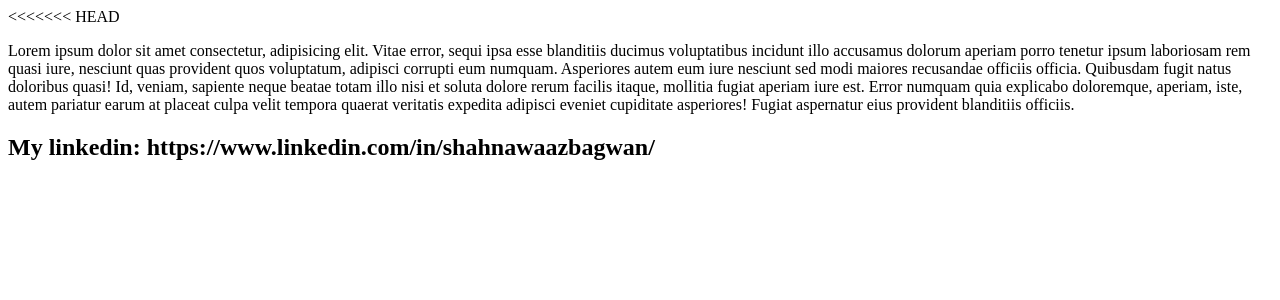
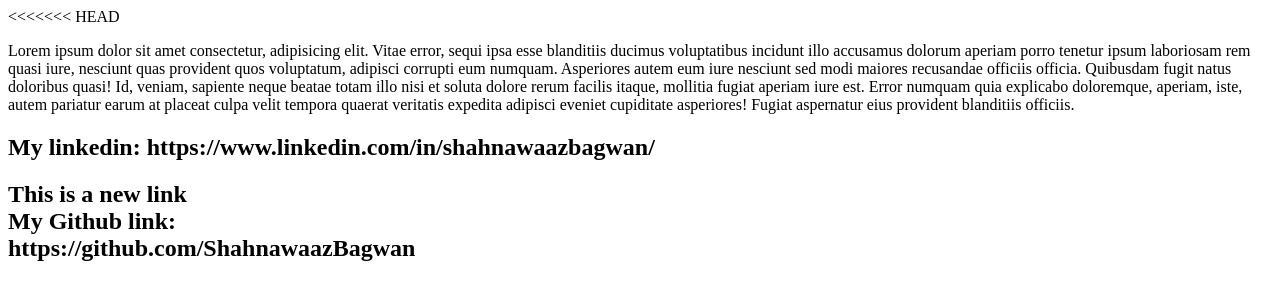
Before and after one commit to ShahnawaazBagwan/LocalRepo-git, a plain HTML site: page index.html in a window 1280 px wide. Drawn offline with Linux system fonts and the light colour scheme.

Commit message:
Add github link feature1

```diff
--- a/index.html
+++ b/index.html
@@ -10,5 +10,13 @@
     <p>
         Lorem ipsum dolor sit amet consectetur, adipisicing elit. Vitae error, sequi ipsa esse blanditiis ducimus voluptatibus incidunt illo accusamus dolorum aperiam porro tenetur ipsum laboriosam rem quasi iure, nesciunt quas provident quos voluptatum, adipisci corrupti eum numquam. Asperiores autem eum iure nesciunt sed modi maiores recusandae officiis officia. Quibusdam fugit natus doloribus quasi! Id, veniam, sapiente neque beatae totam illo nisi et soluta dolore rerum facilis itaque, mollitia fugiat aperiam iure est. Error numquam quia explicabo doloremque, aperiam, iste, autem pariatur earum at placeat culpa velit tempora quaerat veritatis expedita adipisci eveniet cupiditate asperiores! Fugiat aspernatur eius provident blanditiis officiis.
 
-    <h2>My linkedin: https://www.linkedin.com/in/shahnawaazbagwan/</h2>
+    <h2>My linkedin: https://www.linkedin.com/in/shahnawaazbagwan/
+    </h2>
+    <h2>
+        This is a new link
+        <br>
+        My Github link:
+    <br>
+        https://github.com/ShahnawaazBagwan
+    </h2>
 </html>
```
